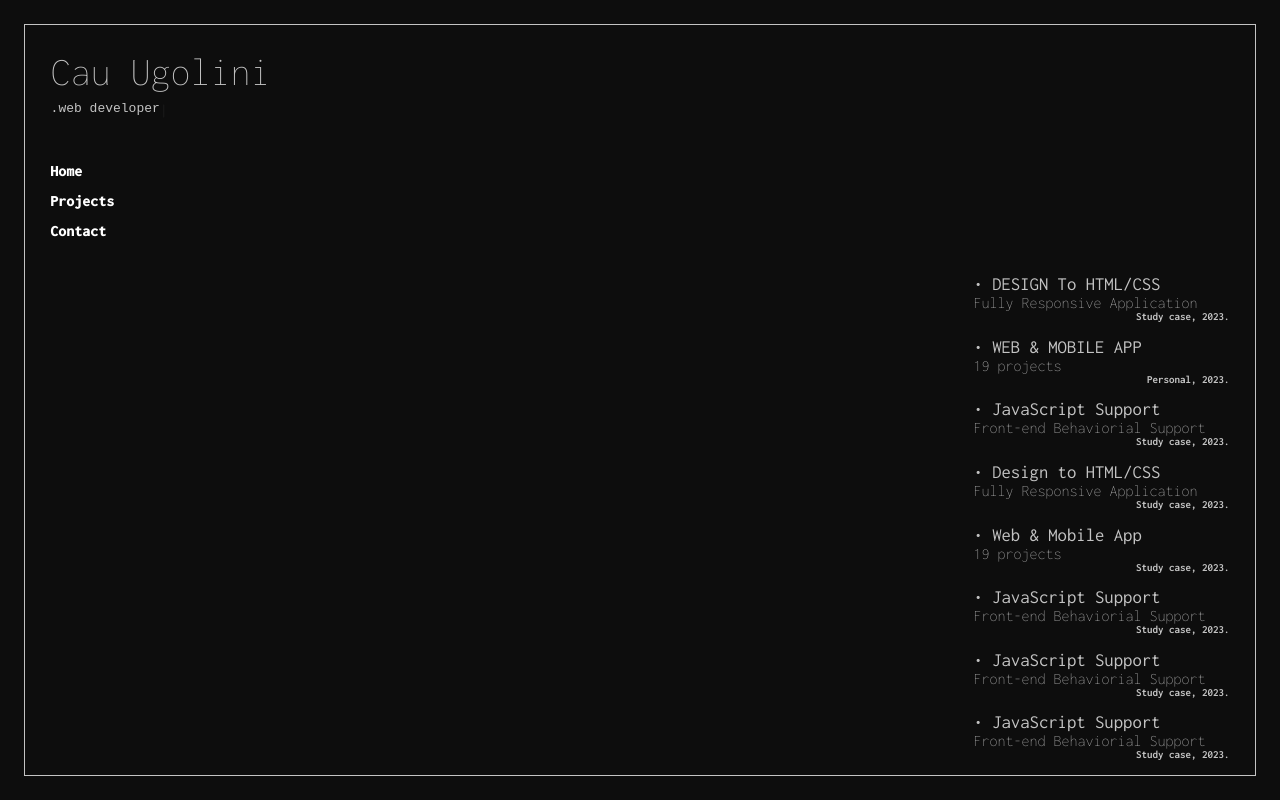
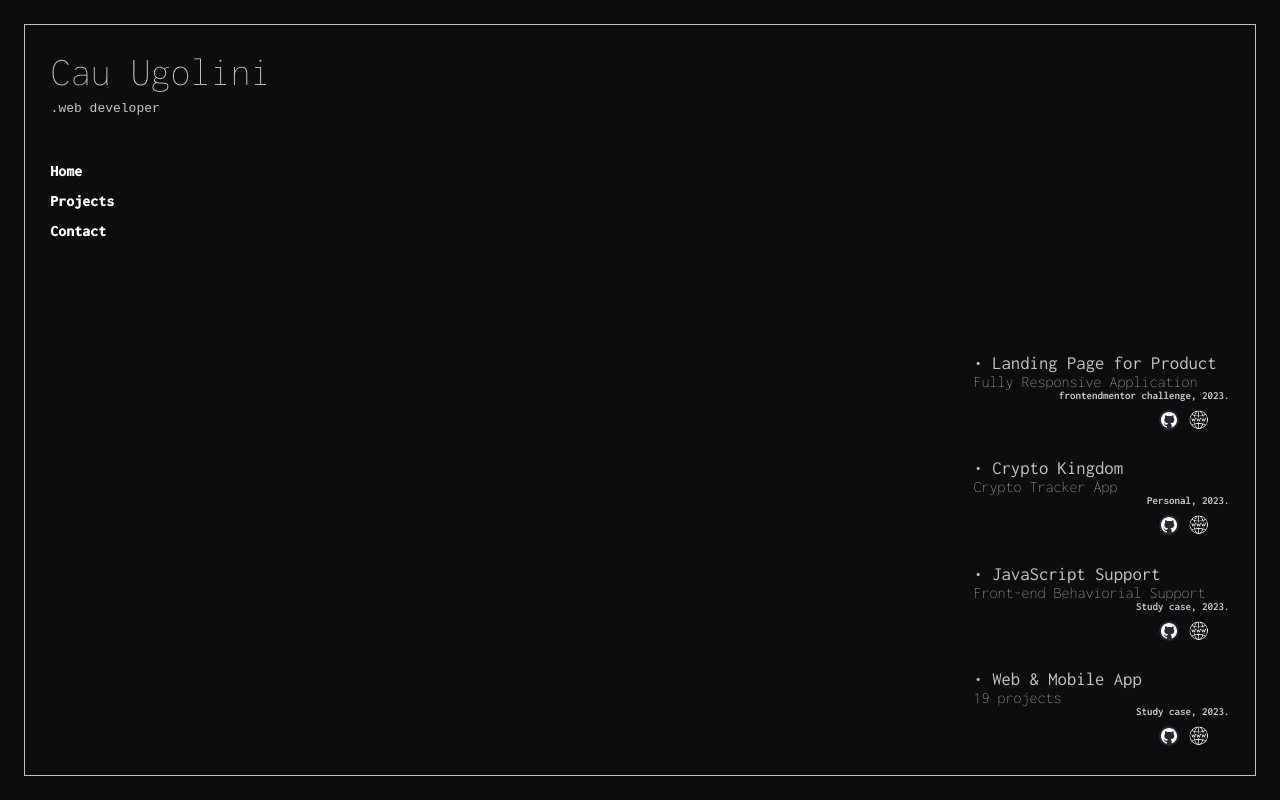
Before and after one commit to caumaria/PortfolioCard, a React (Vite) app in the folder PortfolioCard/: page /Projects in a window 1280 px wide. Built offline with nearby package versions, Linux system fonts and the light colour scheme.

Commit message:
website updates, icons and timing fixes

```diff
--- a/PortfolioCard/src/components/data/data.js
+++ b/PortfolioCard/src/components/data/data.js
@@ -1,13 +1,16 @@
 export const projects = [
     {
-      name: "DESIGN To HTML/CSS",
+      name: "Landing Page for Product",
       projects: "Fully Responsive Application",
-      year: "Study case, 2023."
+      year: "frontendmentor challenge, 2023.",
+      url: 'https://github.com/caumaria/product',
+      web: 'https://product-cau.vercel.app'
     },
     {
-      name: "WEB & MOBILE APP",
-      projects: "19 projects",
-      year: "Personal, 2023."
+      name: "Crypto Kingdom",
+      projects: "Crypto Tracker App",
+      year: "Personal, 2023.",
+      url: 'https://github.com/caumaria/CryptoKingdom'
     },
     {
       name: "JavaScript Support",
@@ -15,28 +18,8 @@ export const projects = [
       year: "Study case, 2023."
     },
     {
-      name: "Design to HTML/CSS",
-      projects: "Fully Responsive Application",
-      year: "Study case, 2023."
-    },
-    {
       name: "Web & Mobile App",
       projects: "19 projects",
       year: "Study case, 2023."
     },
-    {
-      name: "JavaScript Support",
-      projects: "Front-end Behaviorial Support",
-      year: "Study case, 2023."
-    },
-    {
-      name: "JavaScript Support",
-      projects: "Front-end Behaviorial Support",
-      year: "Study case, 2023."
-    },
-    {
-      name: "JavaScript Support",
-      projects: "Front-end Behaviorial Support",
-      year: "Study case, 2023."
-    },
 ];
--- a/PortfolioCard/src/components/homepage/About.jsx
+++ b/PortfolioCard/src/components/homepage/About.jsx
@@ -25,24 +25,20 @@ const About = () => {
     viewport={{ once: false, amount: 0.25 }}
     >
       <ContainerSlideIn
-      variants={fadeIn("left", "tween", 1.8, 1)}
+      variants={fadeIn("left", "tween", 1.4, 1)}
       >
           <p>
-            Self-taught Front-end Developer.
+            Self-taught Front-end Developer Jr.
+            <br></br>
             <br></br>
             Born in Brazil.
           </p>
           <br></br>
           <p>
-            Techs: ReactJS, JS, Styled Components, SCSS, CSS, HTML.
-            <br></br>
             I'm open to Job opportunities where I can contribute, learn and grow.
             <br></br>
             <br></br>
-            Resume about cacadinha's life.
-            <br></br>
-            <br></br>
-            Coming soon.
+            We can chat about ReactJS, JS, Styled Components, SCSS, CSS, HTML.
           </p>
         </ContainerSlideIn>
     </AboutDiv>
--- a/PortfolioCard/src/pages/Projects.jsx
+++ b/PortfolioCard/src/pages/Projects.jsx
@@ -1,8 +1,11 @@
 import React from "react";
 import styled from "styled-components";
 import { motion } from "framer-motion";
-import { fadeIn, staggerContainer } from "../components/data/motion"
+import { fadeIn, staggerContainer } from "../components/data/motion";
 import { projects } from "../components/data/data";
+
+import web from "../assets/web.png";
+import Github from "../assets/github.svg";
 
 const Conteiner = styled(motion.div)`
   width: auto;
@@ -24,6 +27,12 @@ const StyledProject = styled.div`
   width: 16rem;
   color: rgb(195, 195, 195);
   margin: 1.6rem;
+`;
+
+const Social = styled.img`
+  border-radius: 100%;
+  width: 20px;
+  height: 20px;
   cursor: pointer;
 `;
 
@@ -43,15 +52,26 @@ const Projects = () => {
               key={i}
             >
               <StyledProject>
-                <h3 style={{ fontWeight: 400}}>
-                  • {exp.name}
-                </h3>
-                <p style={{ fontWeight: 350}}>
-                  {exp.projects}
-                </p>
-                <p style={{fontSize: 11, fontWeight: 700, float: 'right'}}>
+                <h3 style={{ fontWeight: 400 }}>• {exp.name}</h3>
+                <p style={{ fontWeight: 350 }}>{exp.projects}</p>
+                <p style={{ fontSize: 11, fontWeight: 700, float: "right" }}>
                   {exp.year}
                 </p>
+                <div
+                style={{
+                  margin: 20,
+                  display: 'flex',
+                  justifyContent: "end"
+                  }}>
+                  <a
+                  style={{ marginRight: 10 }}
+                  href={exp.url} target="blank">
+                    <Social src={Github} alt="Cau's Github" />
+                  </a>
+                  <a href={exp.web} target="blank">
+                    <Social src={web} alt="Cau's Page" />
+                  </a>
+                </div>
               </StyledProject>
             </ContainerSlideIn>
           );
```
Also changed, not shown: PortfolioCard/src/assets/screenProductPage.png (added), PortfolioCard/src/assets/web.png (added).
